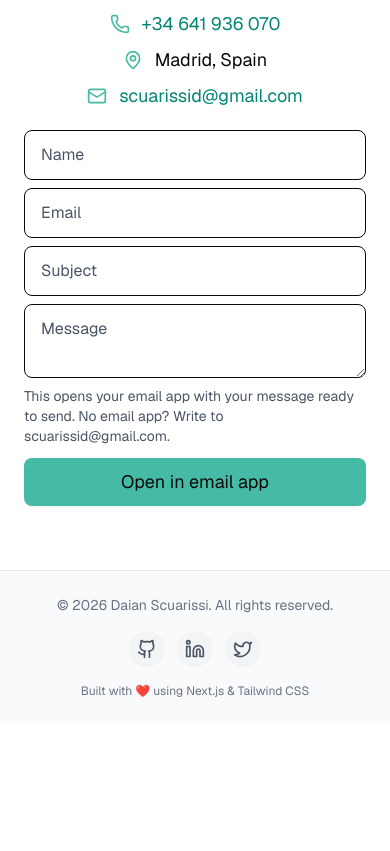
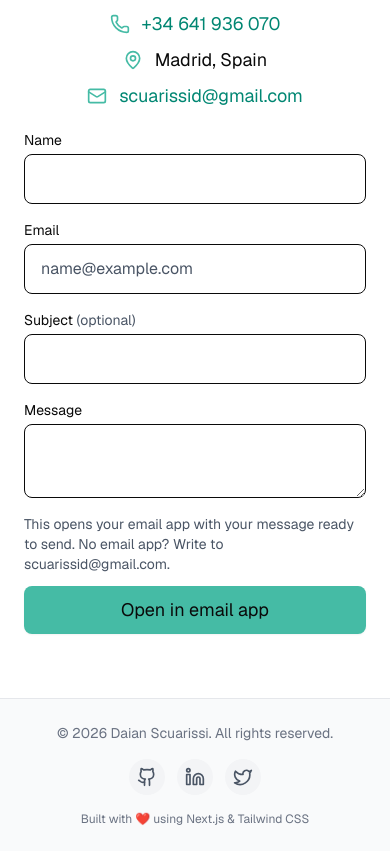
Before and after one commit to SDaian/ds-theme-portfolio, a Next.js app: page / in a window 390 px wide. Shown: the part 6000-6851 px from the top of the page. Before the commit the page ends 6723 px from the top, so only its background shows below. Built offline with nearby package versions, Linux system fonts and the light colour scheme.

Commit message:
fix: give contact fields visible labels, autofill hints and required checks

```diff
--- a/src/components/ContactSection.tsx
+++ b/src/components/ContactSection.tsx
@@ -11,6 +11,13 @@ const PHONE = '+34 641 936 070';
 // Same color as other links, so the address reads as something to click.
 const contactLinkClass =
   'text-brand-text hover:text-brand-text-hover text-lg underline-offset-4 hover:underline';
+
+// Visible labels, not placeholders: a placeholder disappears as soon as you type.
+// Required fields use the browser's own validation, which focuses and
+// announces the first empty one.
+const labelClass = 'text-sm font-medium';
+const fieldClass =
+  'focus:ring-brand w-full rounded-lg border bg-white px-4 py-3 transition-colors placeholder:text-gray-600 focus:border-transparent dark:text-black';
 
 type Inputs = {
   name: string;
@@ -61,34 +68,63 @@ const ContactSection = () => {
           </div>
 
           <form
-            className='mx-auto flex w-full flex-col space-y-2 md:w-4/5'
+            className='mx-auto flex w-full flex-col gap-4 md:w-4/5'
             onSubmit={handleSubmit(onSubmit)}
           >
-            <div className='flex flex-col gap-2 md:flex-row md:gap-0 md:space-x-2'>
+            <div className='flex flex-col gap-4 md:flex-row'>
+              <div className='flex w-full flex-col gap-1'>
+                <label className={labelClass} htmlFor='contact-name'>
+                  Name
+                </label>
                 <input
                   {...register('name')}
-                className='focus:ring-brand w-full rounded-lg border bg-white px-4 py-3 transition-colors placeholder:text-gray-600 focus:border-transparent dark:text-black'
-                placeholder='Name'
+                  required
+                  autoComplete='name'
+                  className={fieldClass}
+                  id='contact-name'
                   type='text'
                 />
+              </div>
+              <div className='flex w-full flex-col gap-1'>
+                <label className={labelClass} htmlFor='contact-email'>
+                  Email
+                </label>
                 <input
                   {...register('email')}
-                className='focus:ring-brand w-full rounded-lg border bg-white px-4 py-3 transition-colors placeholder:text-gray-600 focus:border-transparent dark:text-black'
-                placeholder='Email'
+                  required
+                  autoComplete='email'
+                  className={fieldClass}
+                  id='contact-email'
+                  placeholder='name@example.com'
                   type='email'
                 />
               </div>
+            </div>
+            <div className='flex flex-col gap-1'>
+              <label className={labelClass} htmlFor='contact-subject'>
+                Subject
+                <span className='font-normal text-gray-600 dark:text-gray-400'>
+                  {' (optional)'}
+                </span>
+              </label>
               <input
                 {...register('subject')}
-              className='focus:ring-brand w-full rounded-lg border bg-white px-4 py-3 transition-colors placeholder:text-gray-600 focus:border-transparent dark:text-black'
-              placeholder='Subject'
+                className={fieldClass}
+                id='contact-subject'
                 type='text'
               />
+            </div>
+            <div className='flex flex-col gap-1'>
+              <label className={labelClass} htmlFor='contact-message'>
+                Message
+              </label>
               <textarea
                 {...register('message')}
-              className='focus:ring-brand w-full rounded-lg border bg-white px-4 py-3 transition-colors placeholder:text-gray-600 focus:border-transparent dark:text-black'
-              placeholder='Message'
+                required
+                className={fieldClass}
+                id='contact-message'
               />
+            </div>
             {/* The form doesn't send anything itself: it hands the message to the
                 visitor's email app, so the label says exactly that. */}
             <div className='flex flex-col gap-3 md:flex-row md:items-center md:justify-between'>
```
Lines whose indentation alone changed are shown as unchanged.
